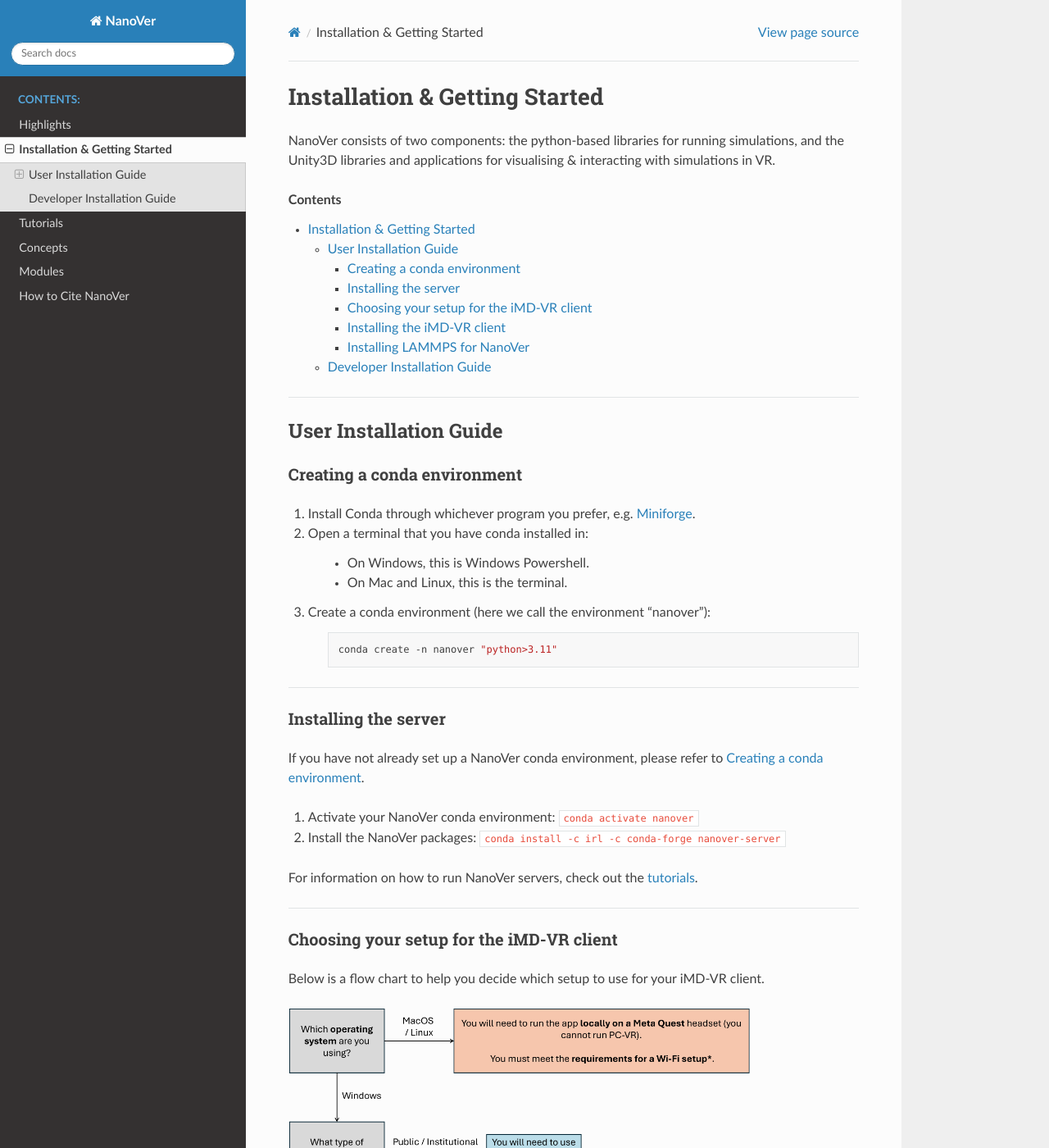
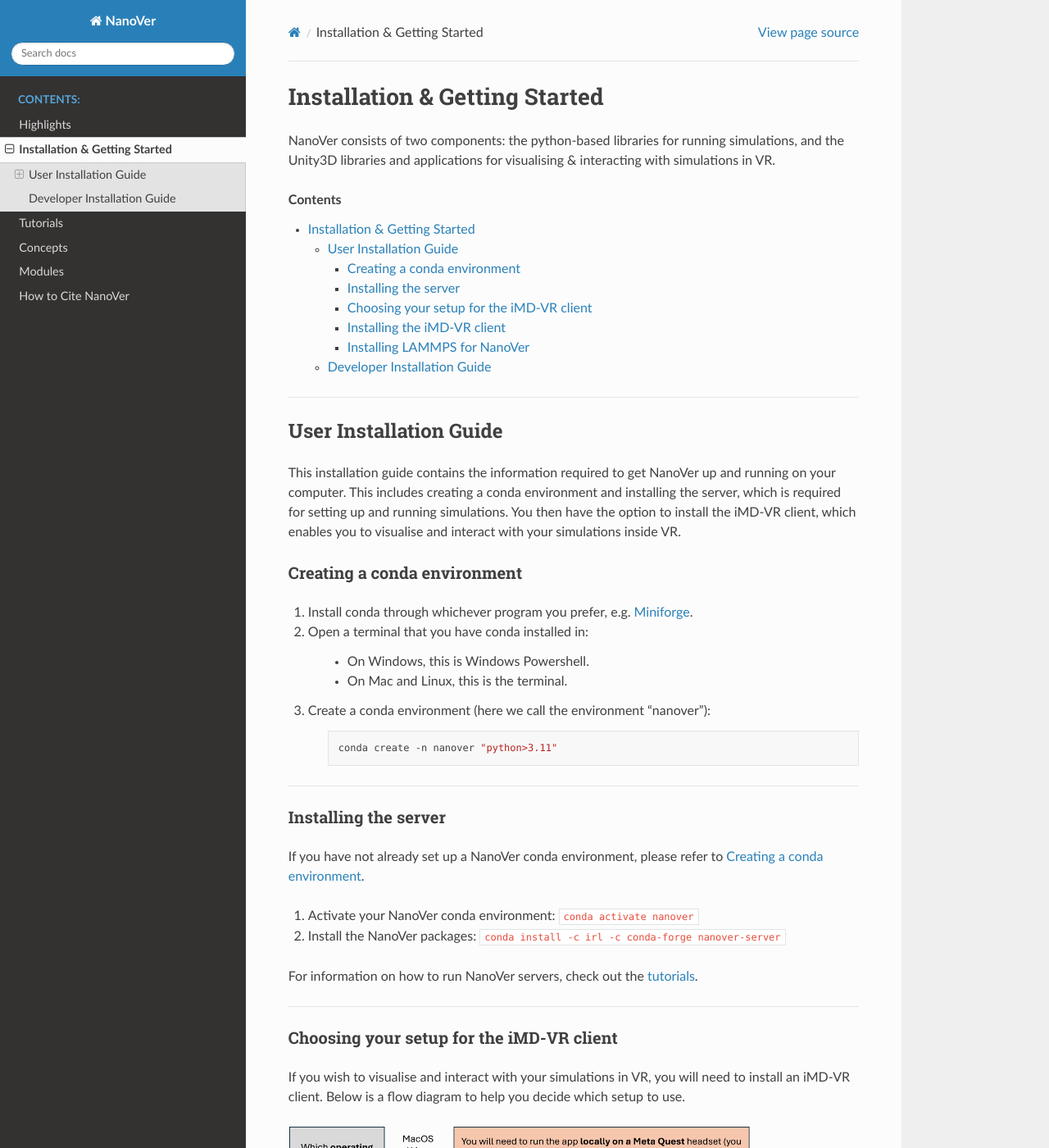
Before and after one commit to IRL2/nanover-docs, a Sphinx documentation site: the page built from source/installation.rst, in a window 1280 px wide and 1400 px high. Shown: the whole window at 82% size. Built offline with Sphinx 7.4.7 and the Read the Docs theme 2.0.0, drawn with Linux system fonts in a browser that asks for light colours; pages that are not in the unit, such as notebooks, are missing from menus; the version number could not be read and is left out; some of the changed text lies outside the part shown.

Commit message:
Add overview of installation + reformat
Added a paragraph explaining the different parts of the installation, in particular making it clear that the user only needs to install the VR client if they want to use VR (not necessarily obvious to a new user). Also did some reformatting + grammar fixes.

```diff
--- a/source/installation.rst
+++ b/source/installation.rst
@@ -18,12 +18,17 @@
 User Installation Guide
 #######################
 
+This installation guide contains the information required to get NanoVer up and running on your computer. This includes
+creating a conda environment and installing the server, which is required for setting up and running simulations. You
+then have the option to install the iMD-VR client, which enables you to visualise and interact with your simulations
+inside VR.
+
 .. _creating_conda_env:
 
 Creating a conda environment
 ############################
 
-#. Install Conda through whichever program you prefer, e.g. `Miniforge <https://github.com/conda-forge/miniforge>`_.
+#. Install conda through whichever program you prefer, e.g. `Miniforge <https://github.com/conda-forge/miniforge>`_.
 #. Open a terminal that you have conda installed in:
 
     * On Windows, this is Windows Powershell.
@@ -53,7 +58,8 @@
 Choosing your setup for the iMD-VR client
 #########################################
 
-Below is a flow chart to help you decide which setup to use for your iMD-VR client.
+If you wish to visualise and interact with your simulations in VR, you will need to install an iMD-VR client. Below is a
+flow diagram to help you decide which setup to use.
 
 .. image::  /_static/VR_client_flow_diagram.png
   :width: 600
@@ -64,17 +70,17 @@
 In this case, you have two options for running the VR client:
 
 * **Downloading the latest release of the NanoVer iMD executable**. This is a quick and easy option for those unfamiliar with conda, see :ref:`download_latest_release_VR_client`.
-* **Conda installation of the NanoVer iMD package**. This is a good option if you are familiar with conda, see :ref:`conda_installation_VR_client`.
+
+* **Conda installation of the NanoVer iMD package**. This is a good option if you are familiar with conda (or want to learn how to use it!), see :ref:`conda_installation_VR_client`.
 
 Both options are compatible with any of the following:
 
 * Meta Quest Link (tethered)
-* Meta Quest AirLink (wireless)
+* Meta Quest AirLink (wireless*)
 * SteamVR (tethered)
-* Steam Link (wireless)
+* Steam Link (wireless*)
 
-Note that you will need to meet the requirements for a Wi-Fi setup (see flow diagram above) if you want to use a
-wireless setup.
+\* Note that for a wireless setup you will need to meet the **requirements for a Wi-Fi setup** (see the key in the flow diagram above).
 
 Running locally on a Meta Quest headset
 ~~~~~~~~~~~~~~~~~~~~~~~~~~~~~~~~~~~~~~~
@@ -82,6 +88,8 @@
 In this case, you have one option:
 
 * **Downloading the latest release of the NanoVer iMD apk** and installing this on your headset, see :ref:`download_latest_release_VR_client`.
+
+Note that you will need to meet the **requirements for a Wi-Fi setup** (see the key in the flow diagram above).
 
 ----
 
```
